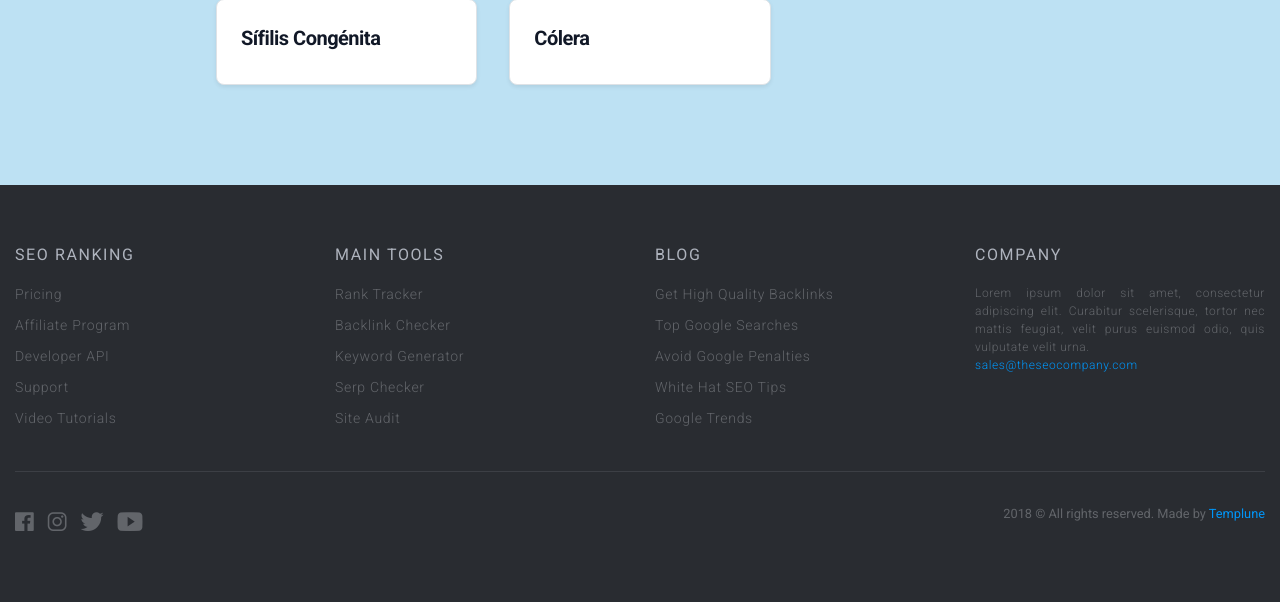
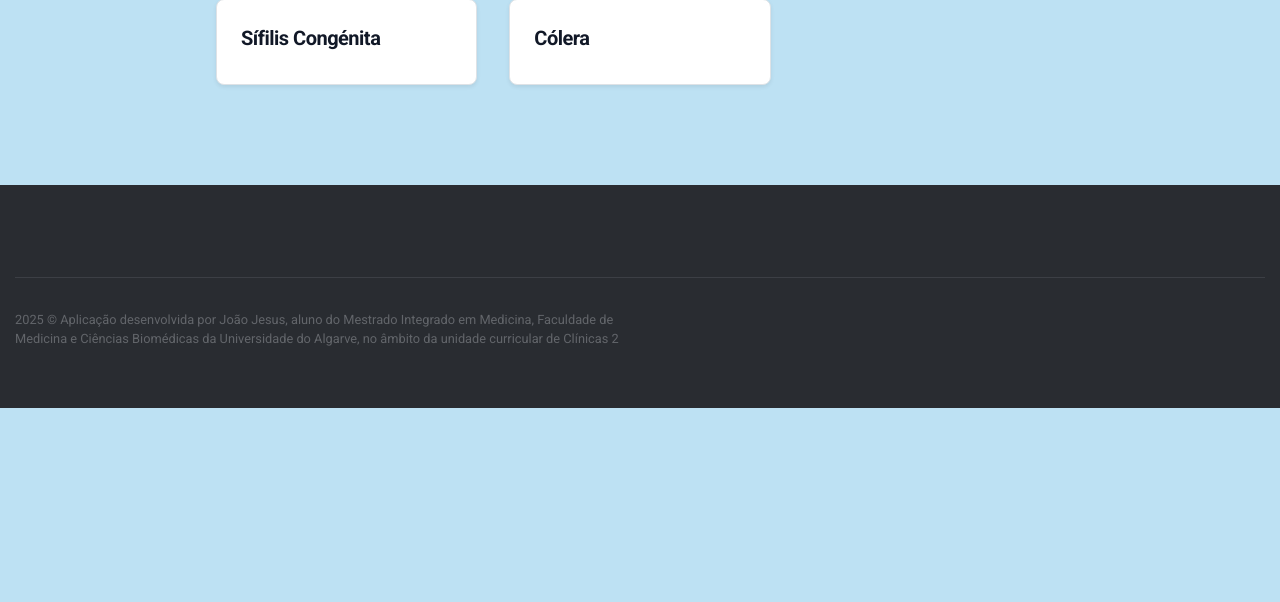
Before and after one commit to SaintRaskolnikov/DNO, a Django app: page / in a window 1280 px wide. Shown: the part 3307-3909 px from the top of the page. After the commit the page ends 3715 px from the top, so only its background shows below. Run offline with Django 4.2, Linux system fonts and the light colour scheme; some libraries are stand-ins or nearby versions.

Commit message:
Update base.html

```diff
--- a/templates/base.html
+++ b/templates/base.html
@@ -565,53 +565,12 @@ footer small {
   <!--  F O O T E R  -->
   <footer>
     <div class="container">
-      <div class="row">
-        <div class="col-md-3">
-          <h5>Seo Ranking</h5>
-          <ul>
-            <li><a href="#">Pricing</a></li>
-            <li><a href="#">Affiliate Program</a></li>
-            <li><a href="#">Developer API</a></li>
-            <li><a href="#">Support</a></li>
-            <li><a href="#">Video Tutorials</a></li>
-          </ul>
-        </div>
-        <div class="col-md-3">
-          <h5>Main Tools</h5>
-          <ul>
-            <li><a href="#">Rank Tracker</a></li>
-            <li><a href="#">Backlink Checker</a></li>
-            <li><a href="#">Keyword Generator</a></li>
-            <li><a href="#">Serp Checker</a></li>
-            <li><a href="#">Site Audit</a></li>
-          </ul>
-        </div>
-        <div class="col-md-3">
-          <h5>Blog</h5>
-          <ul>
-            <li><a href="#">Get High Quality Backlinks</a></li>
-            <li><a href="#">Top Google Searches</a></li>
-            <li><a href="#">Avoid Google Penalties</a></li>
-            <li><a href="#">White Hat SEO Tips</a></li>
-            <li><a href="#">Google Trends</a></li>
-          </ul>
-        </div>
-        <div class="col-md-3">
-          <h5>Company</h5>
-          <p>Lorem ipsum dolor sit amet, consectetur adipiscing elit. Curabitur scelerisque, tortor nec mattis feugiat, velit purus euismod odio, quis vulputate velit urna.</p>
-          <p><a href="mailto:sales@theseocompany.com" class="external-links">sales@theseocompany.com</a></p>
-        </div>
-      </div>
+
       <div class="divider"></div>
       <div class="row">
-        <div class="col-md-6 col-xs-12">
-            <a href="#"><i class="icon ion-logo-facebook"></i></a>
-            <a href="#"><i class="icon ion-logo-instagram"></i></a>
-            <a href="#"><i class="icon ion-logo-twitter"></i></a>
-            <a href="#"><i class="icon ion-logo-youtube"></i></a>
-          </div>
+
           <div class="col-md-6 col-xs-12">
-            <small>2018 &copy; All rights reserved. Made by <a href="http://templune.com/" target="blank" class="external-links">Templune</a></small>
+            <small>2025 &copy; Aplicação desenvolvida por João Jesus, aluno do Mestrado Integrado em Medicina, Faculdade de Medicina e Ciências Biomédicas da Universidade do Algarve, no âmbito da unidade curricular de Clínicas 2</a></small>
           </div>
       </div>
     </div>
```
